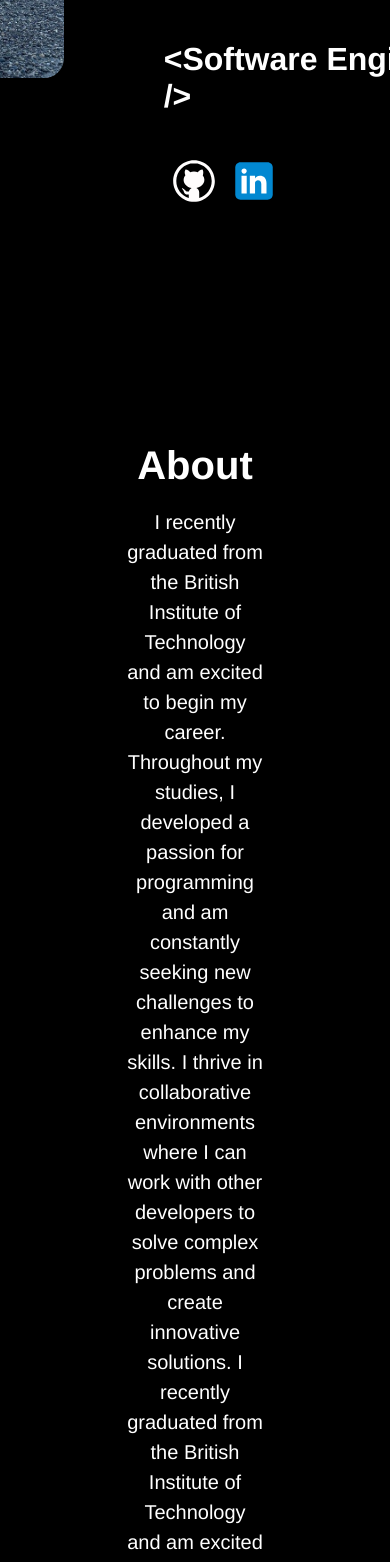
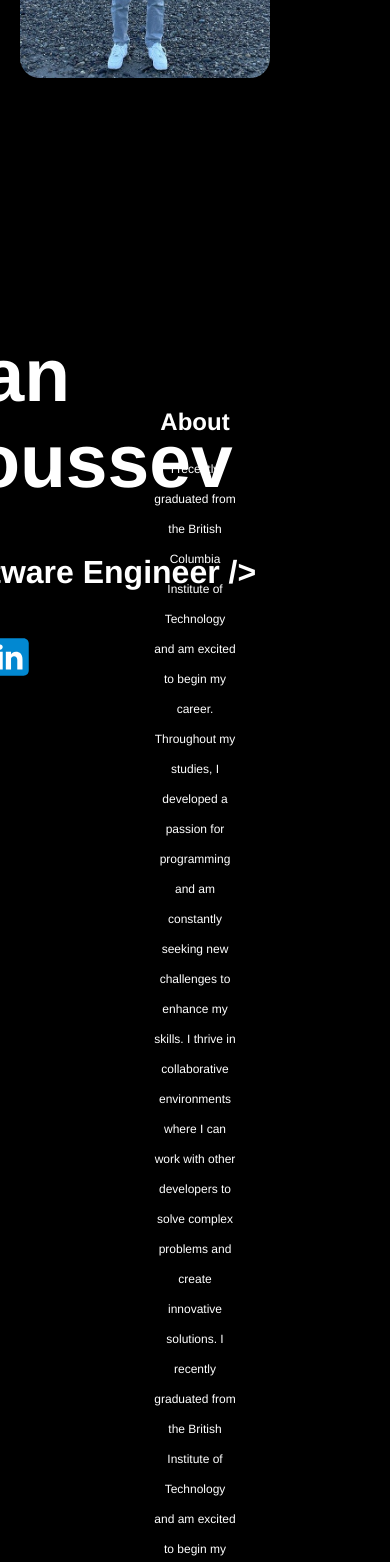
Before and after one commit to IvanRoussev/ivanroussev.com, a React (Create React App) app: page / in a window 390 px wide. Shown: the part 432-1994 px from the top of the page. Built offline with nearby package versions, Linux system fonts and the light colour scheme.

Commit message:
commit changes so far idk

```diff
--- a/src/App.css
+++ b/src/App.css
@@ -31,6 +31,10 @@ header {
   font-size: 20px;
   line-height: 30px;
   text-align: justify;
+  display: flex;
+  flex-direction: column;
+  justify-content: space-between;
+  min-height: 75vh;
 }
 
 .logo {
@@ -125,13 +129,6 @@ nav ul li a {
   display: flex;
   flex-direction: row;
   margin-right: 300px;
-}
-
-.content {
-  display: flex;
-  flex-direction: column;
-  justify-content: space-between;
-  min-height: 75vh;
 }
 
 .about {
@@ -233,4 +230,28 @@ nav ul li a {
   .menu-icon {
     display: block;
   }
+
+  .content {
+    font-size: 12px;
+  }
+
+  .main-home {
+    display: flex;
+    flex-direction: column;
+  }
+  /* .project-grids {
+    margin-top: 50px;
+    background-color: lightgray;
+    display: grid;
+    grid-template-columns: 1;
+  }
+
+  .project-box {
+    width: 50px;
+    margin: 10px 10px 10px 10px;
+    background-color: #f1f1f1;
+    padding: 20px;
+    text-align: center;
+    border-radius: 20px;
+  } */
 }
--- a/src/components/About.js
+++ b/src/components/About.js
@@ -16,9 +16,9 @@ function About() {
       <div className='about-content'>
         <h1>About</h1>
         <p>
-          I recently graduated from the British Institute of Technology and am
-          excited to begin my career. Throughout my studies, I developed a
-          passion for programming and am constantly seeking new challenges to
+          I recently graduated from the British Columbia Institute of Technology
+          and am excited to begin my career. Throughout my studies, I developed
+          a passion for programming and am constantly seeking new challenges to
           enhance my skills. I thrive in collaborative environments where I can
           work with other developers to solve complex problems and create
           innovative solutions. I recently graduated from the British Institute
@@ -44,6 +44,7 @@ function About() {
             <img src={git_icon} alt='docker' />
           </div>
         </div>
+        <h2>Timeline</h2>
       </div>
     </div>
   );
--- a/src/components/Projects.js
+++ b/src/components/Projects.js
@@ -1,6 +1,6 @@
 function Projects() {
   return (
-    <div className='projects-class'>
+    <div className='projects-class' id='projects'>
       <div className='projects-title'>
         <h1>Projects</h1>
       </div>
```
